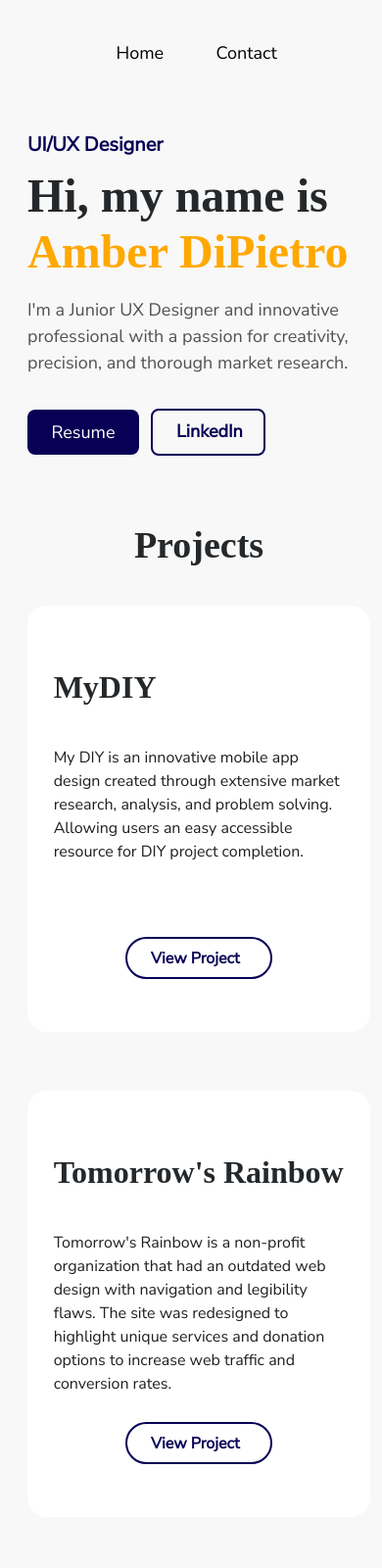
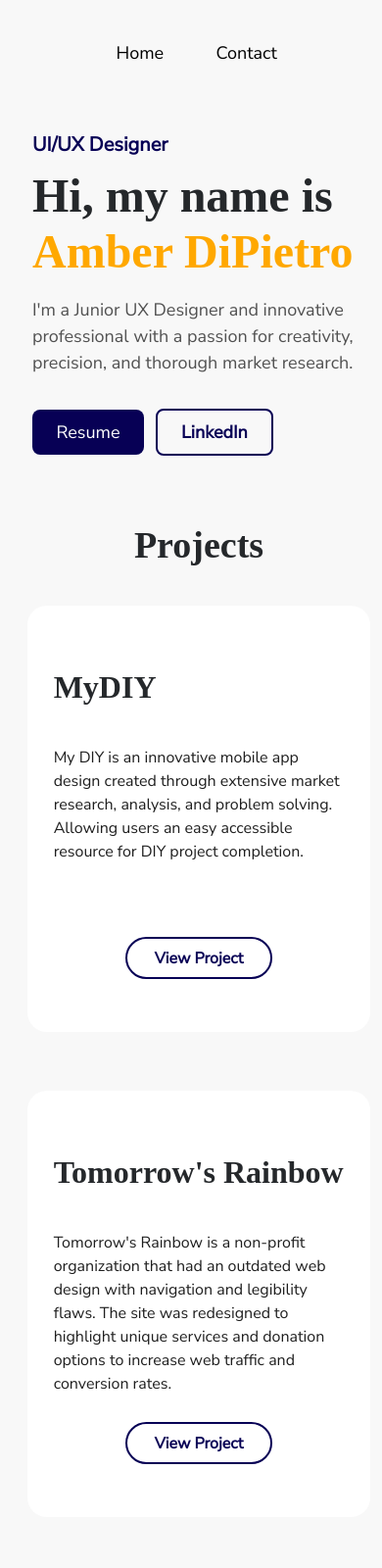
Before and after one commit to AmberDiPietro/UX_UI_HW_17_1, a plain HTML site: page index.html in a window 390 px wide. Shown: the top 1600 px of the page at 98% size. Drawn offline with Linux system fonts and the light colour scheme.

Commit message:
troubleshooting

```diff
--- a/style.css
+++ b/style.css
@@ -178,14 +178,13 @@ display: flex;
   }
 
   .button-secondary {
-    width: 117px;
+    width: 100%;
     height: 28px;
     text-align: center;
     flex-grow: 0;
     display: flex;
-    flex-direction: row;
     justify-content: flex-start;
-    align-items: flex-start;
+    align-items: center;
     padding: 8px 24px;
     border-radius: 8px;
     border: solid 2px #070055;
@@ -193,7 +192,7 @@ display: flex;
   }
     .linkedIn {
       display: flex;
-    width: 46px;
+    width: 100%;
     height: 30px;
     flex-grow: 0;
     font-family: 'Nunito Sans', sans-serif;
@@ -201,7 +200,7 @@ display: flex;
     font-weight: 600;
     font-stretch: normal;
     font-style: normal;
-    line-height: 1.5;
+    line-height: 1.7;
     letter-spacing: normal;
     text-align: center;
     background-color: #f8f8f8;
@@ -1304,7 +1303,7 @@ box-shadow: 0 4px 10px 0 rgba(0, 0, 0, 0.25);
 }
 .grants
 {
-    position: absolute;
+
   width: 148px;
   height: 360px;
   flex-grow: 0;
@@ -1325,9 +1324,10 @@ box-shadow: 0 4px 10px 0 rgba(0, 0, 0, 0.25);
   display: flex;
   flex-direction: column;
   justify-content: center;
+  align-content: center;
   align-items: center;
   gap: 10px;
-  margin: 0px 0px 0px 20px;
+  margin: 0px 0px 0px 25px;
   padding-right: 0px;
 }
 .Title {
@@ -1529,7 +1529,7 @@ box-shadow: 0 4px 10px 0 rgba(0, 0, 0, 0.25);
       {
         display: flex;
         width: 100%;
-        margin: 680px 0px 0px 0px;
+        margin: 630px 0px 0px 0px;
         justify-content: center;
         align-content: center;
         align-items: center;
@@ -1615,7 +1615,7 @@ box-shadow: 0 4px 10px 0 rgba(0, 0, 0, 0.25);
         flex-direction: column;
   width: 100%;
   height: 100px;
-  margin: 450px 0 0 0;
+  margin: 400px 0 0 0;
       }
 
     .Line-1 {
@@ -1650,11 +1650,9 @@ box-shadow: 0 4px 10px 0 rgba(0, 0, 0, 0.25);
       flex-grow: 0;
       display: flex;
       margin: 20px;
-      flex-direction: row;
-      justify-content: flex-start;
-      text-align: center;
-      align-items: flex-start;
-      padding: 8px 24px;
+      justify-content: center;
+      text-align: center;
+      align-items: center;
       background-color: #fff;
       border-radius: 24px;
       border: solid 2px #070055;
@@ -1662,34 +1660,32 @@ box-shadow: 0 4px 10px 0 rgba(0, 0, 0, 0.25);
     .doeButton {
       width: 100%;
       height: 27px;
-      flex-grow: 0;
       font-family: 'Nunito Sans', sans-serif;
       font-size: 16px;
       font-weight: 600;
       font-stretch: normal;
       font-style: normal;
-      line-height: 1.5;
-      letter-spacing: normal;
-      text-align: left;
+      line-height: 1.8;
+      letter-spacing: normal;
+      text-align: center;
       color: #070055;
     }
     .diyButton {
       width: 100%;
       height: 27px;
-      flex-grow: 0;
       font-family: 'Nunito Sans', sans-serif;
       font-size: 16px;
       font-weight: 600;
       font-stretch: normal;
       font-style: normal;
-      line-height: 1.5;
-      letter-spacing: normal;
-      text-align: left;
+      line-height: 1.8;
+      letter-spacing: normal;
+      text-align: center;
       color: #070055;
-      cursor: pointer;
+
     }
     .trButton {
-      width: 102px;
+      width: 100%;
       height: 27px;
       flex-grow: 0;
       font-family: 'Nunito Sans', sans-serif;
@@ -1697,12 +1693,12 @@ box-shadow: 0 4px 10px 0 rgba(0, 0, 0, 0.25);
       font-weight: 600;
       font-stretch: normal;
       font-style: normal;
-      line-height: 1.5;
-      letter-spacing: normal;
-      text-align: left;
+      line-height: 1.8;
+      letter-spacing: normal;
+      text-align: center;
       color: #070055;
-      cursor: pointer;
-    }
-
-
-  }
+
+    }
+
+
+  }
```
Lines whose indentation alone changed are shown as unchanged.
